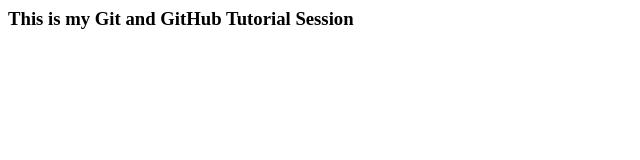
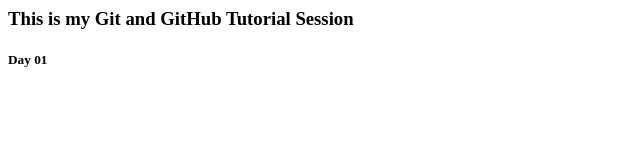
Before and after one commit to Aravind-Kumar-2000/repository01, a plain HTML site: page index.html in a window 1280 px wide. Shown: the full height of the page, 0-640 px from the left. Drawn offline with Linux system fonts and the light colour scheme.

Commit message:
Update index.html

```diff
--- a/index.html
+++ b/index.html
@@ -6,5 +6,6 @@
     </head>
     <body>
         <h3>This is my Git and GitHub Tutorial Session</h3>
+        <h5>Day 01</h5>
     </body>
 </html>
```
